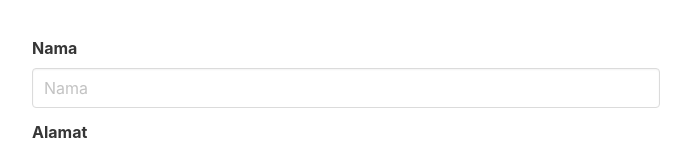
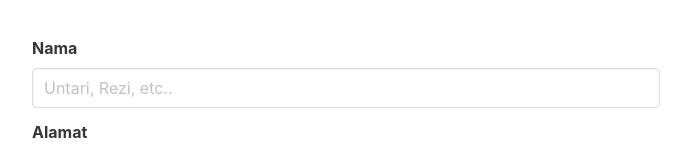
Before and after one commit to rezihardi/table-karyawan, a React (Create React App) app: page /add in a window 1280 px wide. Shown: the top 150 px of the page, without its empty margins (294-985 px from the left). Built offline with nearby package versions, Linux system fonts and the light colour scheme.

Commit message:
handle errr save

```diff
--- a/src/components/InsertNik.js
+++ b/src/components/InsertNik.js
@@ -46,7 +46,8 @@ const CreateNik = () => {
                                 className="input"
                                 value={nama}
                                 onChange={(e) => setNama(e.target.value)}
-                                placeholder="Nama"
+                                placeholder="Untari, Rezi, etc.."
+                                required
                             />
                         </div>
                     </div>
```
